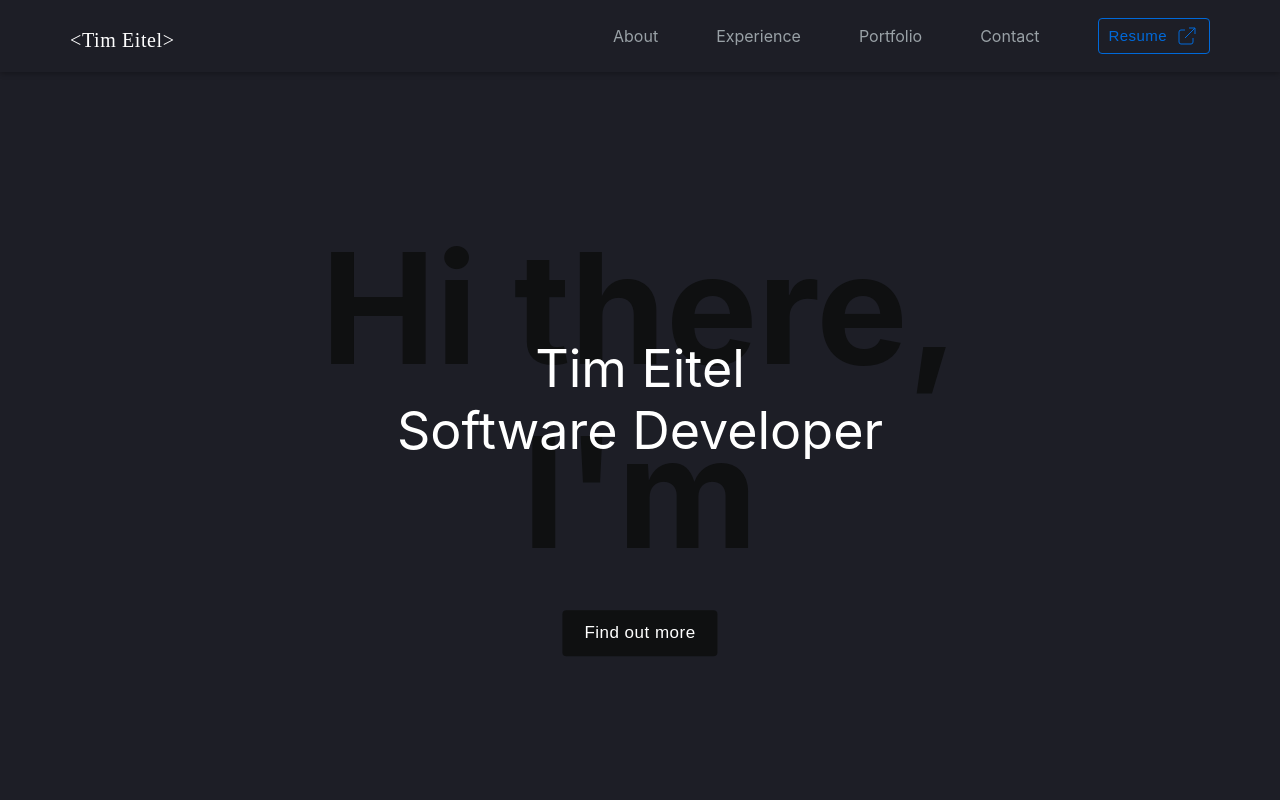
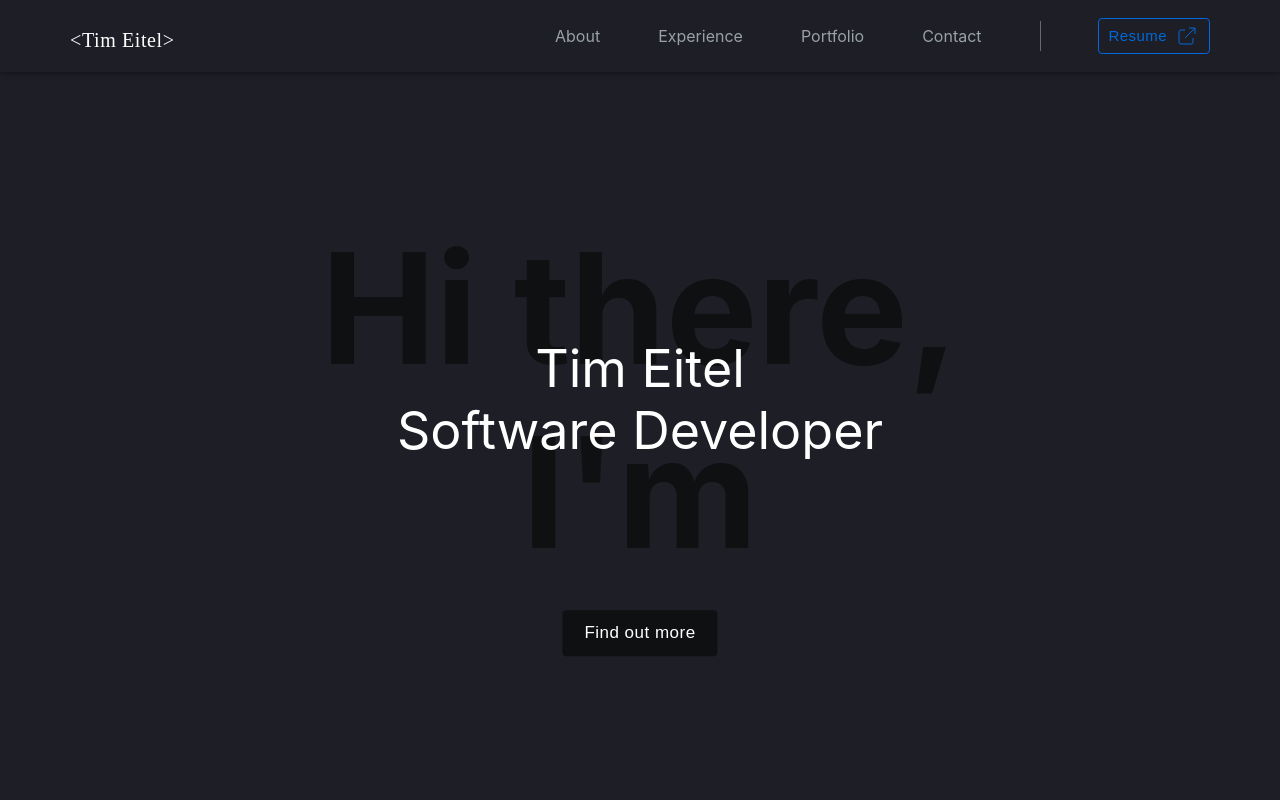
Before and after one commit to timeitel/portfolio, a Next.js app: page / in a window 1280 px wide. Shown: the top 800 px of the page. Built offline with nearby package versions, Linux system fonts and the light colour scheme; a web font is replaced by a local one.

Commit message:
style: navbar spacer

```diff
--- a/modules/Navbar/Navbar.tsx
+++ b/modules/Navbar/Navbar.tsx
@@ -10,6 +10,7 @@ import {
   StyledNavInner,
   StyledNavItem,
   StyledNavList,
+  StyledResumeListItem,
 } from "./styled";
 
 interface Props {}
@@ -40,7 +41,7 @@ export const Navbar: FC<Props> = () => {
           <StyledNavItem>
             <a href="#contact">Contact</a>
           </StyledNavItem>
-          <li>
+          <StyledResumeListItem>
             <Link
               style={{ display: "flex", alignItems: "center" }}
               target="_blank"
@@ -51,7 +52,7 @@ export const Navbar: FC<Props> = () => {
                 <ExternalLinkIcon />
               </SecondaryButton>
             </Link>
-          </li>
+          </StyledResumeListItem>
         </StyledNavList>
       </StyledNavInner>
     </StyledNav>
--- a/modules/Navbar/styled.ts
+++ b/modules/Navbar/styled.ts
@@ -61,7 +61,6 @@ export const StyledNavItem = styled.li`
 
   &:hover:before {
     visibility: visible;
-    -webkit-transform: scaleX(1);
     transform: scaleX(1);
   }
 
@@ -73,3 +72,25 @@ export const StyledNavItem = styled.li`
     margin-right: 58px;
   }
 `;
+
+export const StyledResumeListItem = styled.li`
+  padding-left: 2rem;
+  position: relative;
+
+  ${(p) => p.theme.breakpoints.up("laptop")} {
+    &::before {
+      content: "";
+      position: absolute;
+      display: block;
+      width: 1px;
+      background-color: ${(p) => p.theme.color.grey600};
+      top: 3px;
+      bottom: 3px;
+      left: 0;
+    }
+  }
+
+  ${(p) => p.theme.breakpoints.up("desktop")} {
+    padding-left: 58px;
+  }
+`;
```
